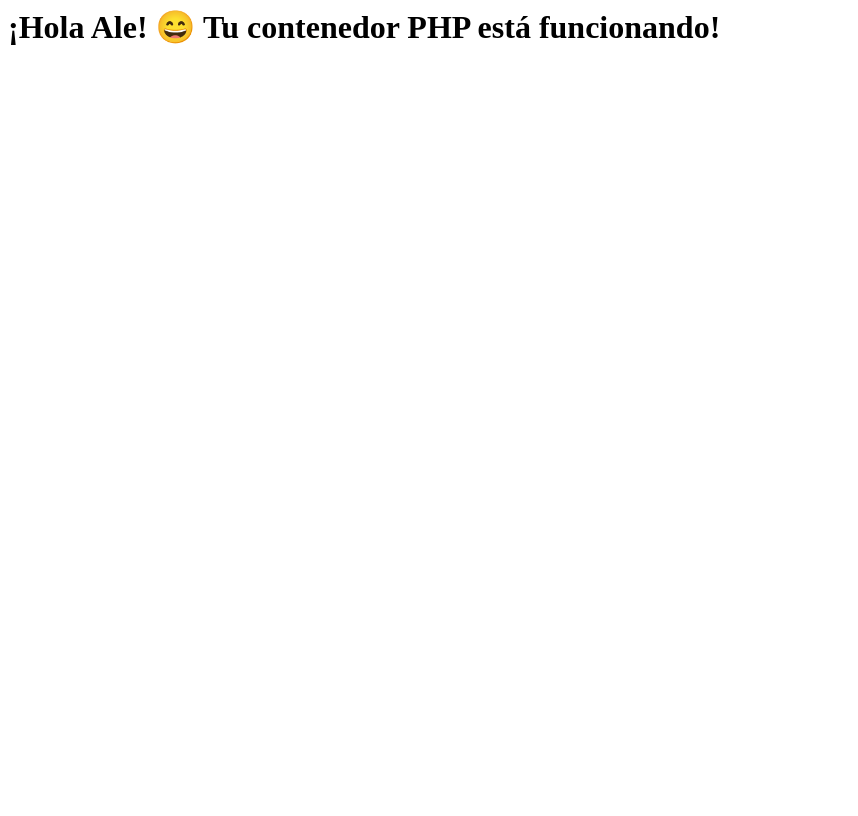
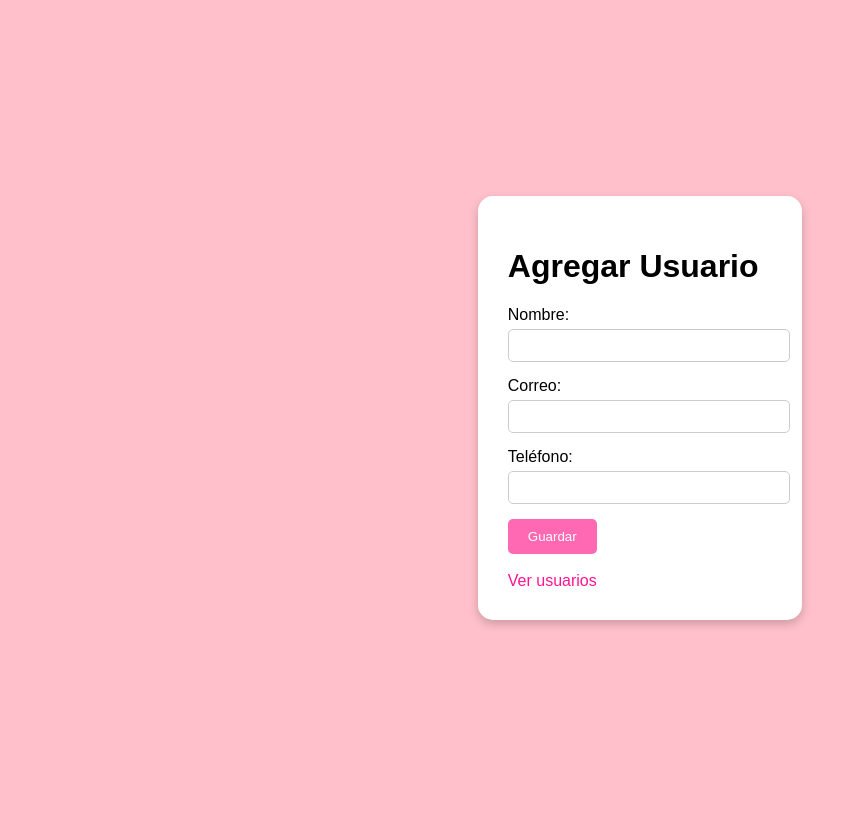
Before and after one commit to AleeDeLeon/CRUD-APP, a PHP site: page / in a window 1280 px wide. Shown: the whole page, without its empty margins (0-858 px from the left). Before the commit the page ends 45 px from the top, so only its background shows below. Run offline with PHP 8.4, Linux system fonts and the light colour scheme.

Commit message:
Función de insertar usuarios (CREATE) con diseño rosita

```diff
--- a/docker-compose.yml
+++ b/docker-compose.yml
@@ -2,7 +2,7 @@ version: '3.8'
 
 services:
   web:
-    image: php:8.2-apache
+    build: ./  # <- usa nuestro Dockerfile
     container_name: php_container
     ports:
       - "8080:80"
--- a/src/index.php
+++ b/src/index.php
@@ -1,3 +1,61 @@
-<?php
-echo "<h1>¡Hola Ale! 😄 Tu contenedor PHP está funcionando!</h1>";
-?>
+<!DOCTYPE html>
+<html>
+<head>
+    <meta charset="UTF-8">
+    <title>CRUD en Docker - Ale</title>
+    <style>
+        body {
+            background-color: #FFC0CB; /* rosita cute */
+            font-family: Arial, sans-serif;
+            display: flex;
+            justify-content: center;
+            align-items: center;
+            height: 100vh;
+        }
+        .form-container {
+            background-color: #fff;
+            padding: 30px;
+            border-radius: 15px;
+            box-shadow: 0 4px 10px rgba(0,0,0,0.2);
+        }
+        input[type="text"], input[type="email"] {
+            width: 100%;
+            padding: 8px;
+            margin: 5px 0 15px 0;
+            border-radius: 5px;
+            border: 1px solid #ccc;
+        }
+        input[type="submit"] {
+            background-color: #ff69b4;
+            color: white;
+            border: none;
+            padding: 10px 20px;
+            border-radius: 5px;
+            cursor: pointer;
+        }
+        input[type="submit"]:hover {
+            background-color: #ff1493;
+        }
+        a {
+            color: #ff1493;
+            text-decoration: none;
+        }
+        a:hover {
+            text-decoration: underline;
+        }
+    </style>
+</head>
+<body>
+    <div class="form-container">
+        <h1>Agregar Usuario</h1>
+        <form action="insertar.php" method="POST">
+            Nombre: <input type="text" name="nombre" required><br>
+            Correo: <input type="email" name="correo" required><br>
+            Teléfono: <input type="text" name="telefono" required><br>
+            <input type="submit" value="Guardar">
+        </form>
+        <br>
+        <a href="ver.php">Ver usuarios</a>
+    </div>
+</body>
+</html>
```
Also changed, not shown: src/conexion.php (added, +13 -0 lines), src/insertar.php (added, +19 -0 lines), 1 other file.
